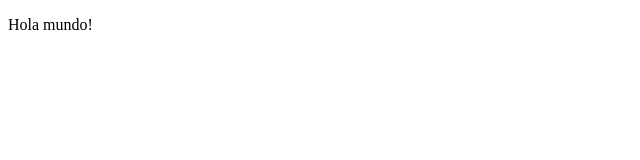
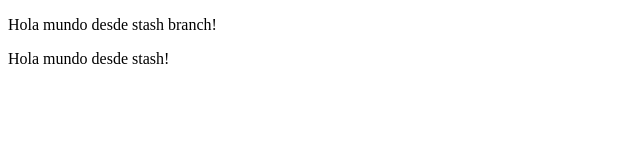
Before and after one commit to Davter17/Davter17.github.io, a plain HTML site: page index.html in a window 1280 px wide. Shown: the whole page, without its empty margins (0-640 px from the left). Drawn offline with Linux system fonts and the light colour scheme.

Commit message:
Habiendo probado stash

```diff
--- a/index.html
+++ b/index.html
@@ -6,6 +6,7 @@
     <title>Git Pages</title>
 </head>
 <body>
-    <p>Hola mundo!</p>
+    <p>Hola mundo desde stash branch!</p>
+    <p>Hola mundo desde stash!</p>
 </body>
 </html>
```
